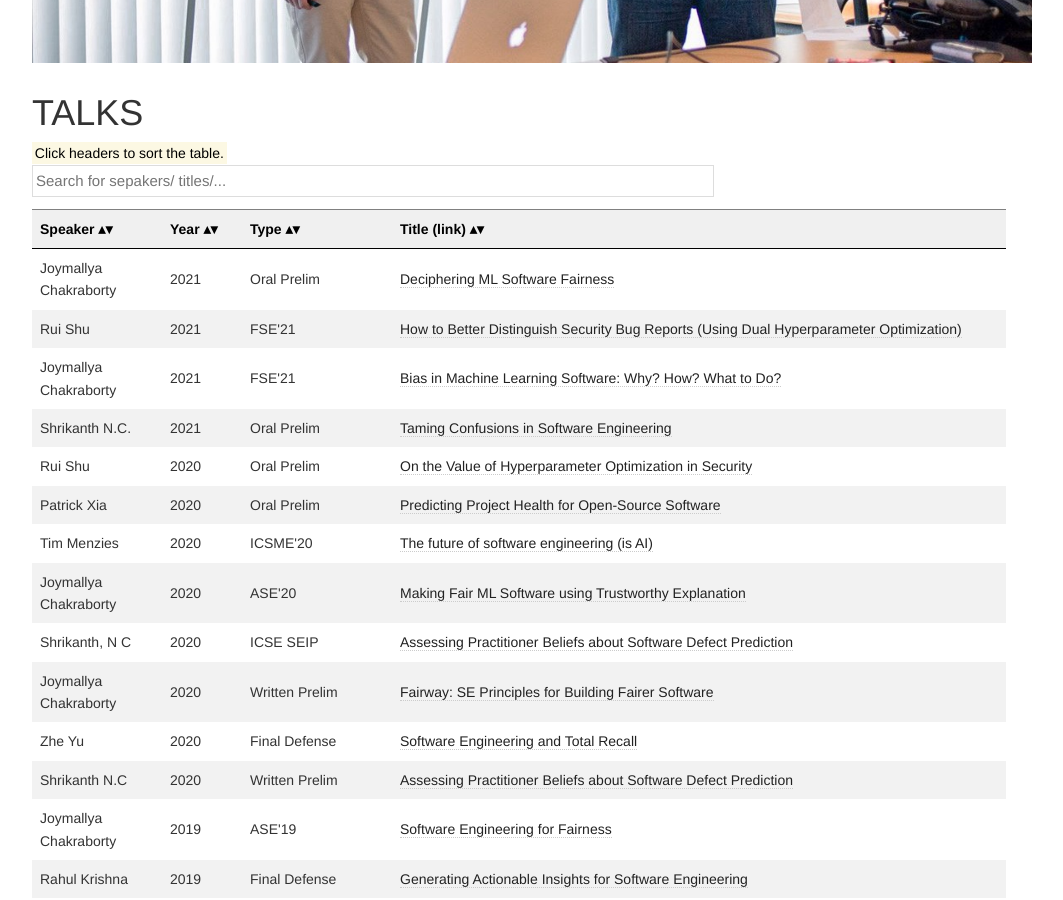
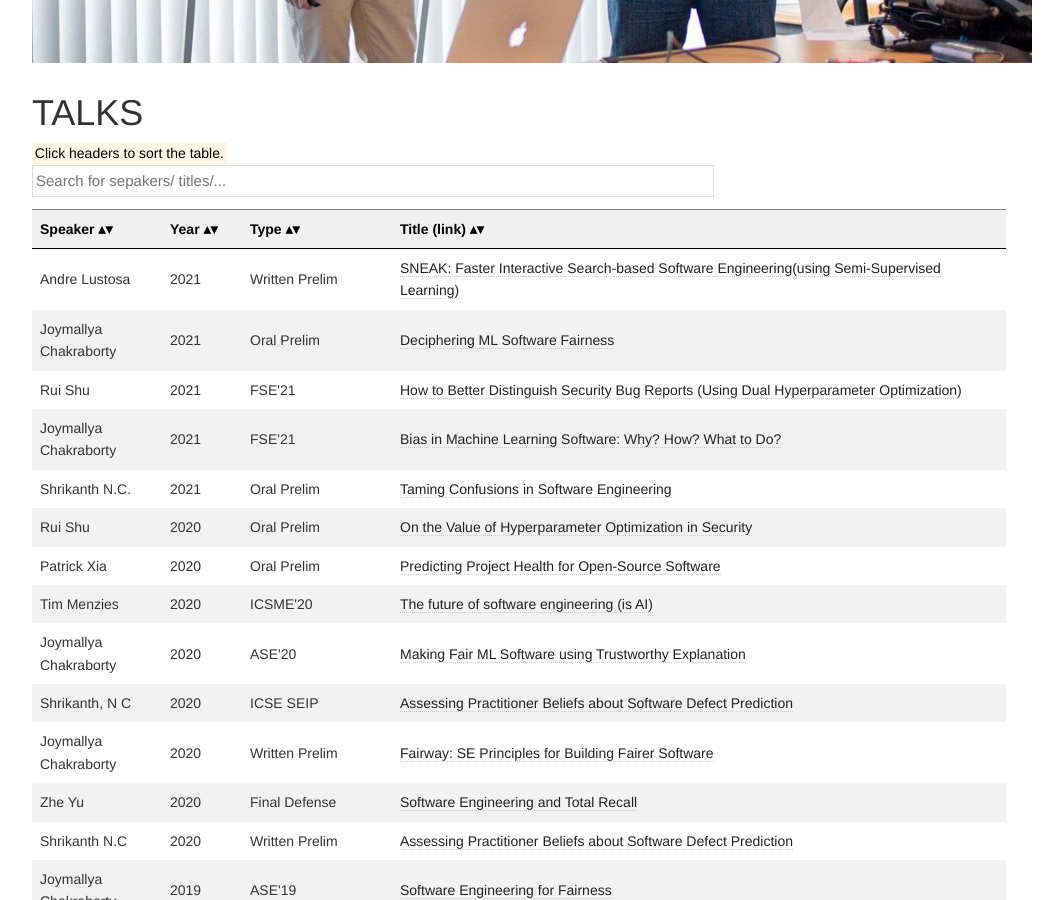
Before and after one commit to ai-se/ai-se.github.io, a Jekyll site: the page built from talks/index.html, in a window 1280 px wide and 900 px high, scrolled down 673 px. Shown: the whole window, without its empty margins (126-1189 px from the left). Built offline with Jekyll 4.4.1, drawn with Linux system fonts in a browser that asks for light colours.

Commit message:
Update index.html

```diff
--- a/talks/index.html
+++ b/talks/index.html
@@ -54,6 +54,12 @@ title: Talks
     </tr>
   </thead>
   <tbody>
+    <tr>
+      <td>Andre Lustosa</td>
+      <td>2021</td>
+      <td>Written Prelim</td>
+      <td><a href="https://docs.google.com/presentation/d/1m3bZdRMigLGHYaraPYF2nPWfyBItWbTdkwCMAlsC8WE/edit?usp=sharing">SNEAK: Faster Interactive Search-based Software Engineering(using Semi-Supervised Learning)</a></td>
+    </tr>
     <tr>
       <td>Joymallya Chakraborty</td>
       <td>2021</td>
```
